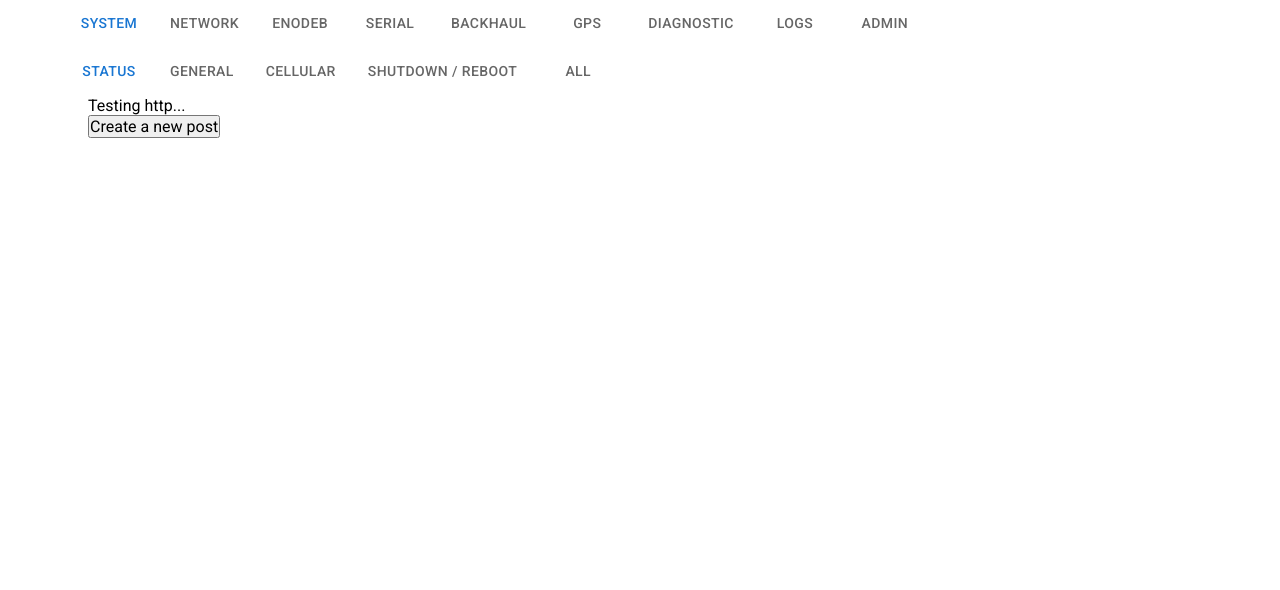
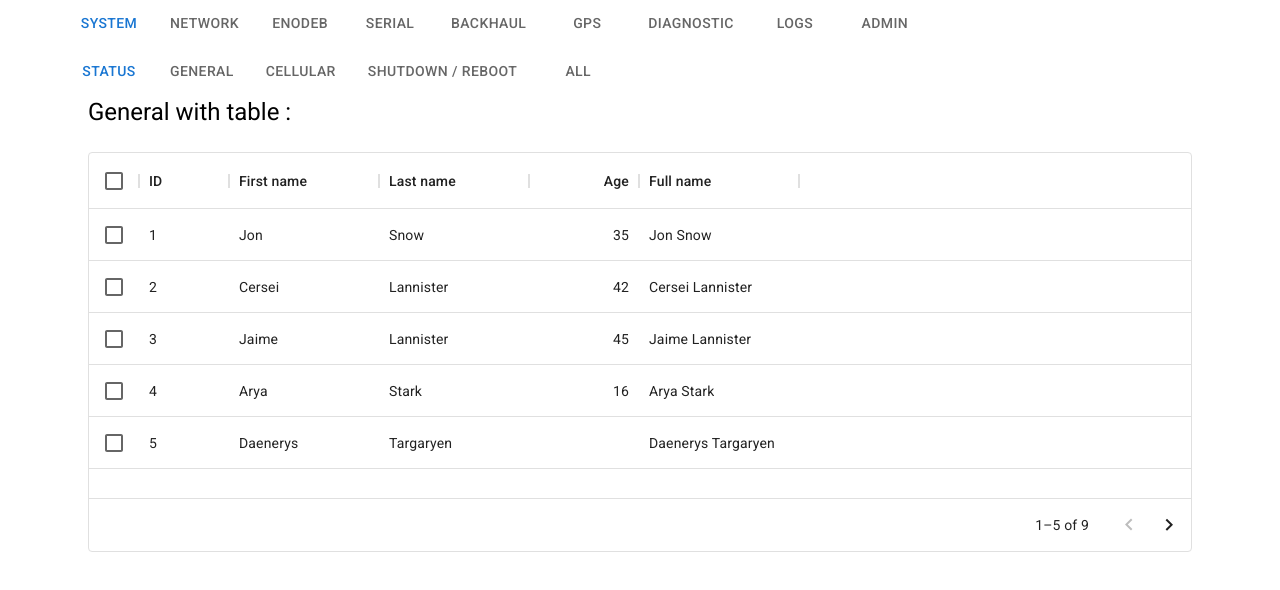
Before and after one commit to yaOstroglyad/ms-ui, a React (Create React App) app: page /login in a window 1280 px wide. Both pictures are taken after typing "Sample", "Sample123" into the empty fields and a click on the button "SIGN IN". Shown: the top 590 px of the page. Built offline with nearby package versions, Linux system fonts and the light colour scheme.

Commit message:
Reverted system component markup

```diff
--- a/src/app/system/system-general/system-general.component.tsx
+++ b/src/app/system/system-general/system-general.component.tsx
@@ -1,36 +1,13 @@
-import React, {useEffect} from 'react';
-import {useFetch} from '../../_shared/modules/http/hooks/use-fetch';
+import React from 'react';
 
-interface Post {
-  id: string;
-  title: string;
-  body: string;
-  userId: string;
-}
+import {Typography} from '@mui/material';
+import Box from '@mui/material/Box';
 
-export const SystemGeneral: React.FC = () => {
-  // const {isLoading, data} = useFetch<Post>({url: 'https://jsonplaceholder.typicode.com/posts/1', method: 'GET'})();
-  const {operation: createPost} = useFetch<Post>();
-  const s = () => {
-    createPost({
-      url: 'https://jsonplaceholder.typicode.com/posts',
-      method: 'POST',
-      headers: {'Content-type': 'application/json; charset=UTF-8'},
-      body: {
-        title: 'post title',
-        body: 'post description',
-        userId: 'userID',
-      },
-    });
-    console.log('Post created');
-  };
-  useEffect(() => {
+import DataGridDemo from '../../_shared/components/table/table.component';
 
-  }, []);
-  return (
-    <div>
-      <div>Testing http...</div>
-      <div><button onClick={s}>Create a new post</button></div>
-    </div>
-  );
-};
+export const SystemGeneral: React.FC = () => (
+  <Box sx={{display: 'flex', flexDirection: 'column', gap: '1.5rem'}}>
+    <Typography variant="h5">General with table :</Typography>
+    <DataGridDemo/>
+  </Box>
+);
```
